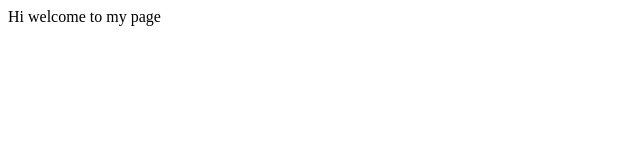
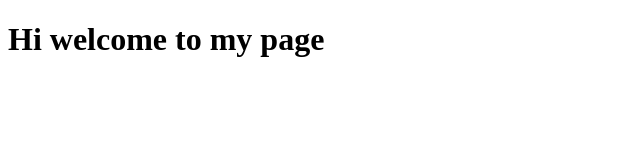
Before and after one commit to impkdn/octocatbio.github.io, a plain HTML site: page index.html in a window 1280 px wide. Shown: the whole page, without its empty margins (0-640 px from the left). Drawn offline with Linux system fonts and the light colour scheme.

Commit message:
my first commit on branch test

```diff
--- a/index.html
+++ b/index.html
@@ -6,6 +6,8 @@
     <title>MY PAGE</title>
 </head>
 <body>
-    <div>Hi welcome to my page</div>
+    <div><h1>
+Hi welcome to my page
+    </h1></div>
 </body>
 </html>
```
